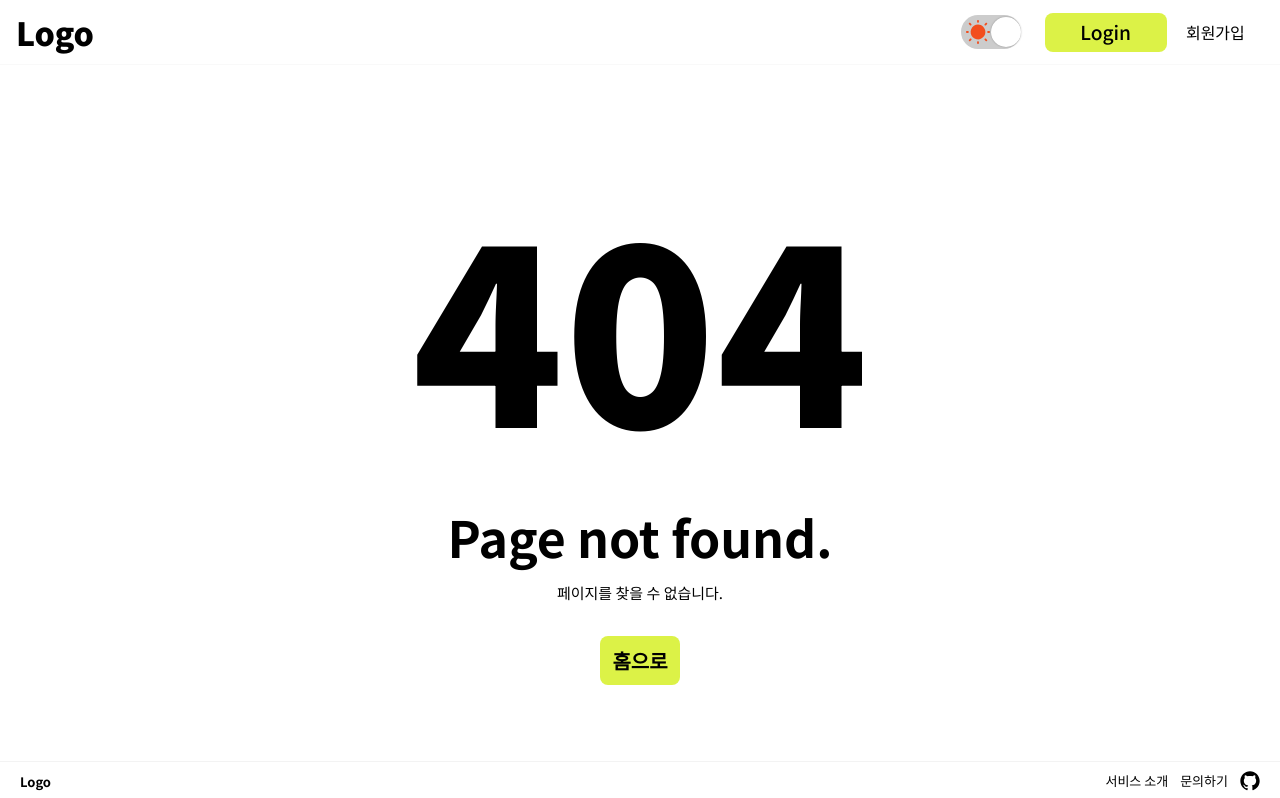
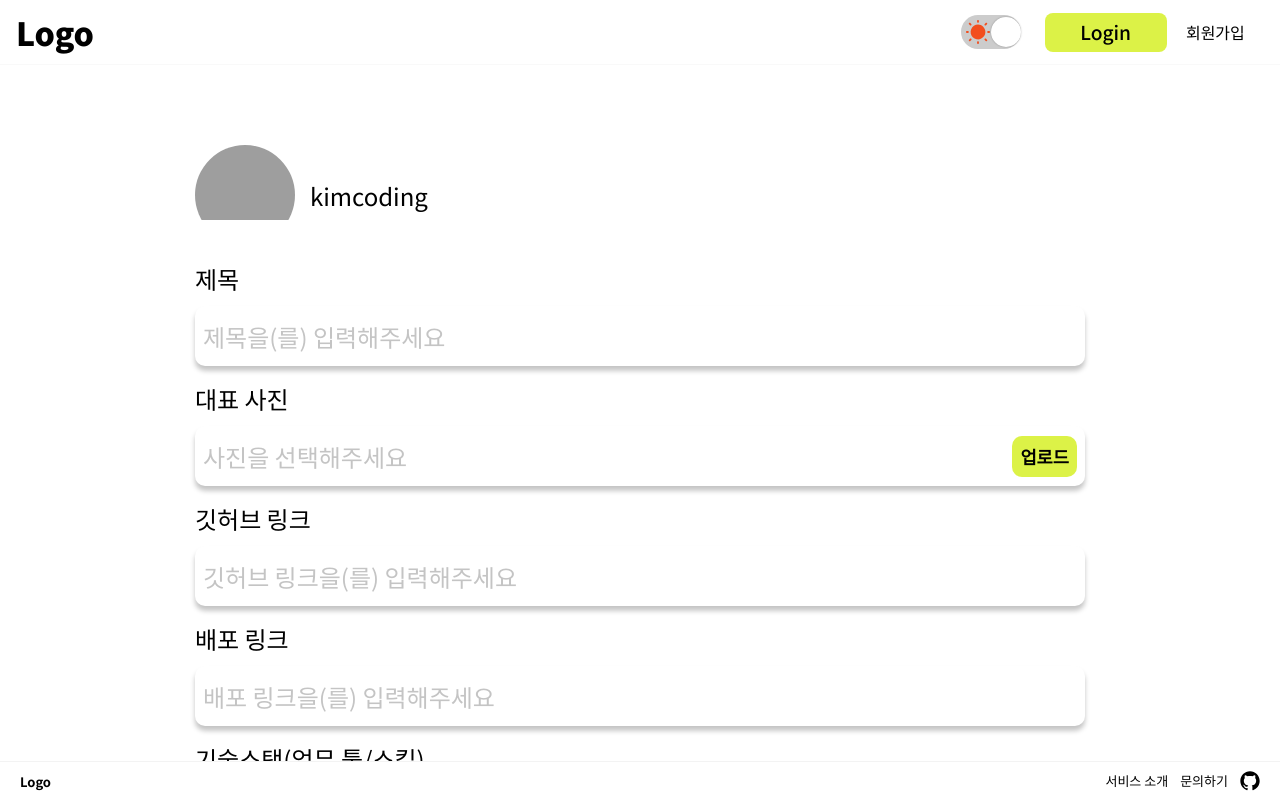
Before and after one commit to codestates-seb/seb43_main_001, a React (Create React App) app in the folder client/: page /EditPortfolio in a window 1280 px wide. Before the commit this address had no page. Shown: the top 798 px of the page. Built offline with nearby package versions, Linux system fonts and the light colour scheme; grey boxes are pictures that could not be loaded.

Commit message:
feat: 포트폴리오 수정 페이지 분리 및 구현

```diff
--- a/client/src/components/Portfolio/PortfolioContainer.style.ts
+++ b/client/src/components/Portfolio/PortfolioContainer.style.ts
@@ -4,7 +4,7 @@ import { COLOR, MAX_SIZE } from '../../constants';
 const { mainColor, subFontColor } = COLOR;
 
 const { content } = MAX_SIZE;
-export const NewPortfolioLayout = styled.div`
+export const PortfolioLayout = styled.div`
   width: 100%;
   margin: 5rem 0;
 
--- a/client/src/components/Portfolio/PortfolioContainer.tsx
+++ b/client/src/components/Portfolio/PortfolioContainer.tsx
@@ -6,12 +6,32 @@ import ImgBox from './ImgBox';
 import TagBox from './TagBox';
 import TextareaBox from './TextareaBox';
 import DetailBox from './DetailBox';
-import UserBasicInfo from '../User/UserBasicInfo';
 import UserBox from './UserBox';
 
-function NewPortfolioContainer() {
+type PortfolioContainerProps = {
+  isEdit: boolean;
+};
+
+const PortfolioContainer: React.FC<PortfolioContainerProps> = ({ isEdit }) => {
   return (
-    <S.NewPortfolioLayout>
+    <S.PortfolioLayout>
+      {isEdit ? (
+        <>
+          <UserBox />
+          <TextBox text={'제목'} />
+          <ImgBox text={'대표 사진'} />
+          <TextBox text={'깃허브 링크'} />
+          <TextBox text={'배포 링크'} />
+          <TagBox text={'기술스택(업무 툴/스킬)'} />
+          <TextareaBox text={'프로젝트 소개글'} />
+          <DetailBox text={'프로젝트 설명'} />
+          <S.ButtonContainer>
+            <S.PrevBtn>이전 페이지</S.PrevBtn>
+            <S.SubmitBtn>수정 하기</S.SubmitBtn>
+          </S.ButtonContainer>
+        </>
+      ) : (
+        <>
           <UserBox />
           <TextBox text={'제목'} />
           <ImgBox text={'대표 사진'} />
@@ -24,8 +44,10 @@ function NewPortfolioContainer() {
             <S.PrevBtn>이전 페이지</S.PrevBtn>
             <S.SubmitBtn>작성 하기</S.SubmitBtn>
           </S.ButtonContainer>
-    </S.NewPortfolioLayout>
+        </>
+      )}
+    </S.PortfolioLayout>
   );
-}
+};
 
-export default NewPortfolioContainer;
+export default PortfolioContainer;
--- /dev/null
+++ b/client/src/pages/EditPortfolio.style.ts
@@ -0,0 +1,4 @@
+import styled from 'styled-components';
+import * as S from './NewPortfolio.style';
+
+export const EditPortfolioContainer = styled(S.NewPortfolioContainer)``;
--- /dev/null
+++ b/client/src/pages/EditPortfolio.tsx
@@ -0,0 +1,13 @@
+import React, { useState } from 'react';
+import PortfolioContainer from '../components/Portfolio/PortfolioContainer';
+import * as S from './EditPortfolio.style';
+
+function EditPortfolio() {
+  return (
+    <S.EditPortfolioContainer>
+      <PortfolioContainer isEdit={true} />
+    </S.EditPortfolioContainer>
+  );
+}
+
+export default EditPortfolio;
--- a/client/src/pages/Portfolio.style.tsx
+++ b/client/src/pages/NewPortfolio.style.ts
@@ -5,7 +5,7 @@ import { MAX_SIZE } from '../constants/index';
 
 const { content } = MAX_SIZE;
 const { subFontColor } = COLOR;
-export const PortfolioContainer = styled.div`
+export const NewPortfolioContainer = styled.div`
   /* border: 1px solid black; */
   width: 100%;
   padding: 0 15px;
--- /dev/null
+++ b/client/src/pages/NewPortfolio.tsx
@@ -0,0 +1,13 @@
+import React, { useState } from 'react';
+import PortfolioContainer from '../components/Portfolio/PortfolioContainer';
+import * as S from './NewPortfolio.style';
+
+function NewPortfolio() {
+  return (
+    <S.NewPortfolioContainer>
+      <PortfolioContainer isEdit={false} />
+    </S.NewPortfolioContainer>
+  );
+}
+
+export default NewPortfolio;
--- a/client/src/pages/Portfolio.tsx
+++ /dev/null
@@ -1,13 +0,0 @@
-import React, { useState } from 'react';
-import NewPortfolioContainer from '../components/Portfolio/NewPortfolioContainer';
-import * as S from './Portfolio.style';
-
-function Portfolio() {
-  return (
-    <S.PortfolioContainer>
-      <NewPortfolioContainer />
-    </S.PortfolioContainer>
-  );
-}
-
-export default Portfolio;
--- a/client/src/router.tsx
+++ b/client/src/router.tsx
@@ -9,7 +9,8 @@ import Detail from './pages/Detail';
 import Login from './pages/Login';
 import User from './pages/User';
 import NotFound from './pages/NotFound';
-import Portfolio from './pages/Portfolio';
+import NewPortfolio from './pages/NewPortfolio';
+import EditPortfolio from './pages/EditPortfolio';
 
 // layout
 import GeneralLayout from './layout/GeneraLayout';
@@ -60,9 +61,16 @@ const routerData: RouterElement[] = [
   },
   {
     id: 5,
-    path: '/Portfolio',
-    label: 'Portfolio',
-    element: <Portfolio />,
+    path: '/NewPortfolio',
+    label: 'NewPortfolio',
+    element: <NewPortfolio />,
+    withAuth: true,
+  },
+  {
+    id: 6,
+    path: '/EditPortfolio',
+    label: 'EditPortfolio',
+    element: <EditPortfolio />,
     withAuth: true,
   },
 ];
```
Lines whose indentation alone changed are shown as unchanged.
